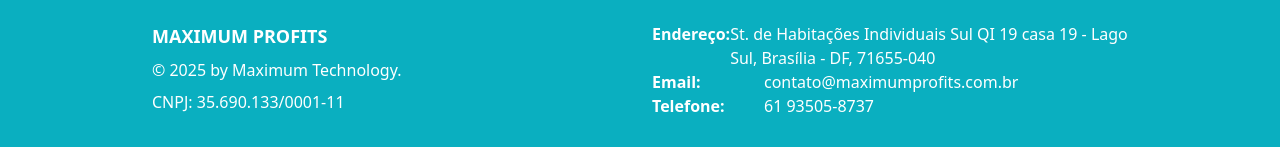
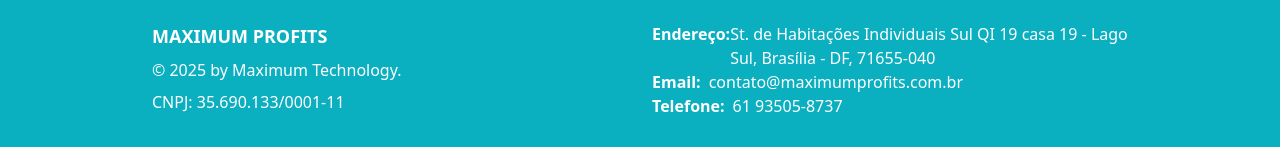
Before and after one commit to skcbroo/front_maximum, a React (Vite) app: page / in a window 1280 px wide. Shown: the part 2309-2456 px from the top of the page. Built offline with nearby package versions, Linux system fonts and the light colour scheme.

Commit message:
Update Home.jsx

```diff
--- a/src/pages/Home.jsx
+++ b/src/pages/Home.jsx
@@ -249,14 +249,16 @@ export default function Home() {
             <span className="font-semibold inline-block w-28">Endereço:</span>
             <span>{ENDERECO}</span>
           </p>
-          <p className="flex">
-            <span className="font-semibold inline-block w-28">Email:</span>
-            <span>contato@maximumprofits.com.br</span>
-          </p>
-          <p className="flex">
-            <span className="font-semibold inline-block w-28">Telefone:</span>
-            <span>61 93505-8737</span>
-          </p>
+         <p className="flex gap-2">
+  <span className="font-semibold">Email:</span>
+  <span>contato@maximumprofits.com.br</span>
+</p>
+
+<p className="flex gap-2">
+  <span className="font-semibold">Telefone:</span>
+  <span>61 93505-8737</span>
+</p>
+
         </div>
       </div>
     </div>
```
